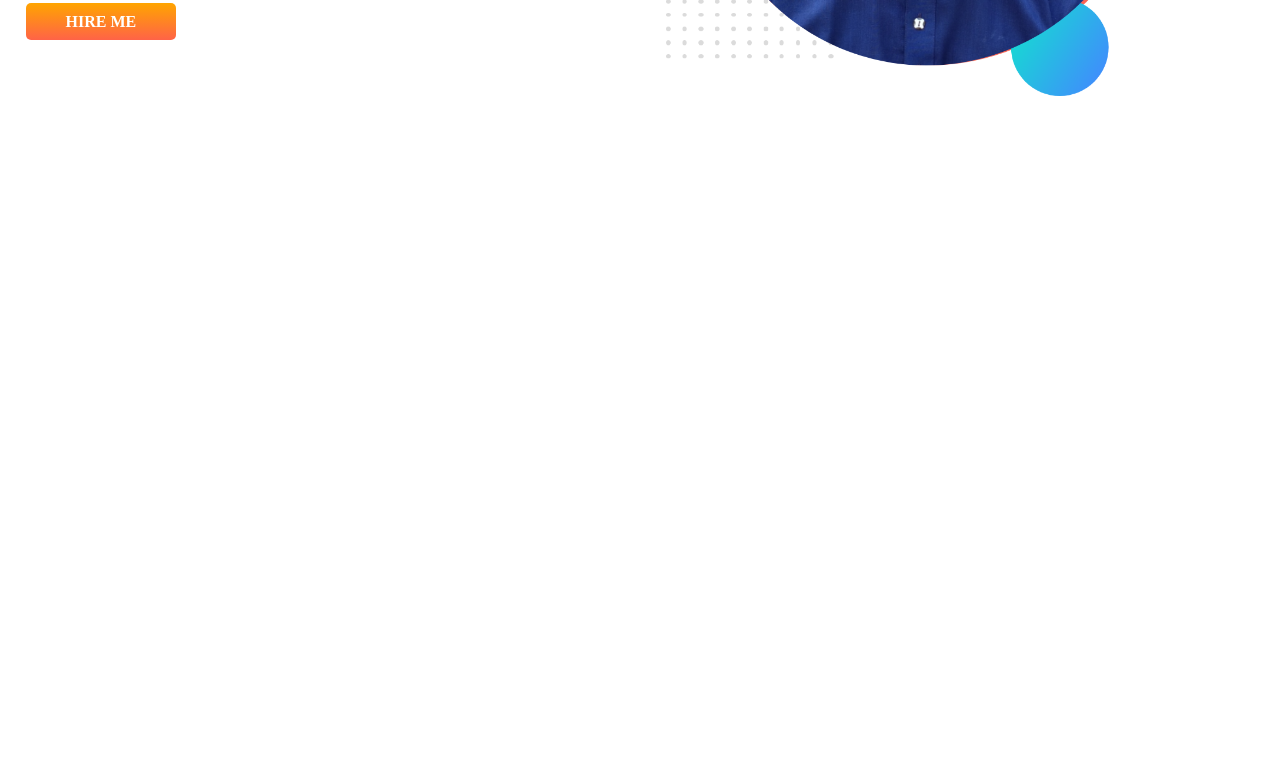
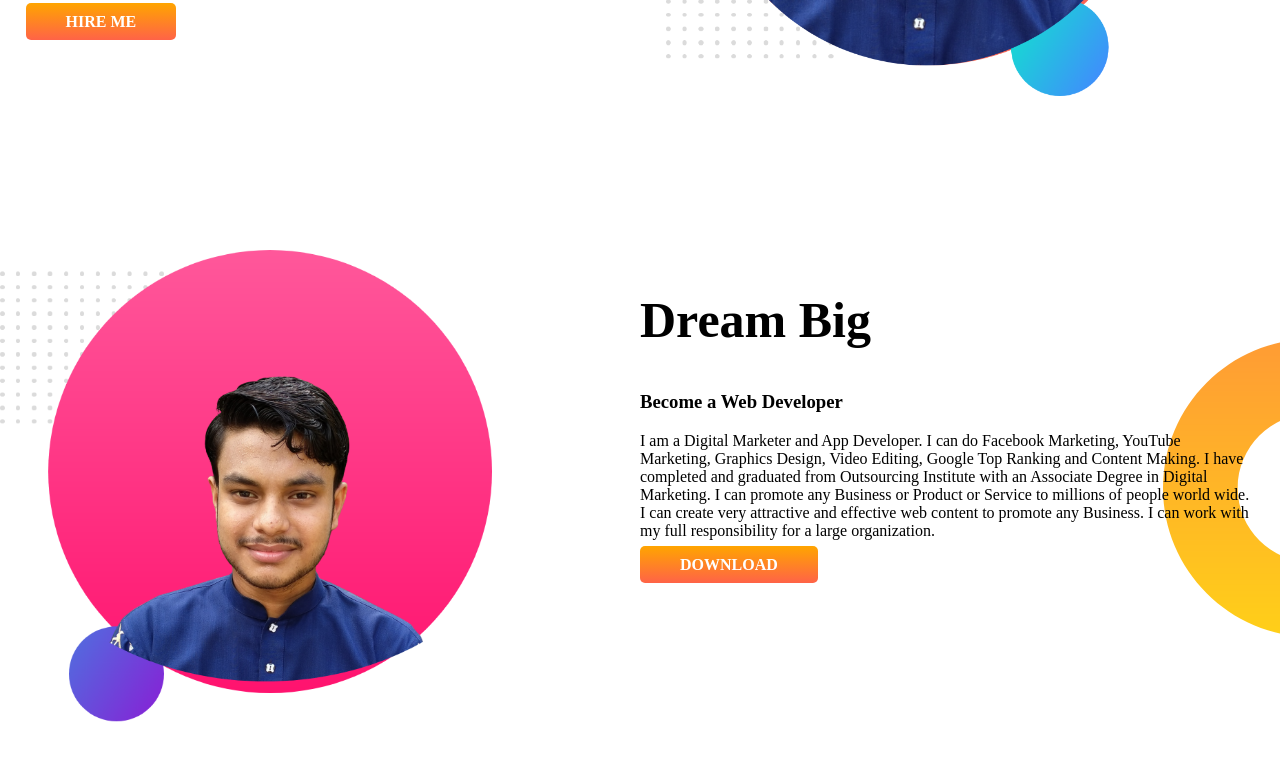
Before and after one commit to mabbasaliofficial/my-first-repo, a plain HTML site: page index.html in a window 1280 px wide. Shown: the part 392-1152 px from the top of the page. Before the commit the page ends 800 px from the top, so only its background shows below. Drawn offline with Linux system fonts and the light colour scheme.

Commit message:
dream Added

```diff
--- a/index.html
+++ b/index.html
@@ -23,6 +23,27 @@
 </section>
 
 
+
+<section class="dream">
+    <div class="half">
+        <img src="my-bg2.png" alt="Abbas Ali">
+    </div>
+
+    <div class="half">
+        <h1>Dream Big</h1>
+        <h3>Become a Web Developer</h3>
+        <p>I am a Digital Marketer and App Developer. I can do Facebook Marketing, YouTube Marketing, Graphics Design, Video Editing, Google Top Ranking and Content Making. I have completed and graduated from Outsourcing Institute with an Associate Degree in Digital Marketing. I can promote any Business or Product or Service to millions of people world wide. I can create very attractive and effective web content to promote any Business. I can work with my full responsibility for a large organization.</p>
+        <a class="click-button2" target="_blank" href="www.facebook.com/mabbasaliofficiall">DOWNLOAD</a>
+    </div>
+
+
+
+
+
+
+</section>
+
+
 <body>
 
 
--- a/style.css
+++ b/style.css
@@ -9,6 +9,7 @@ span {
 }
 section {
     display: flex;
+    margin-bottom: 150px;
 }
 .half-width {
     width: 50%;
@@ -30,3 +31,23 @@ section {
     background-repeat: no-repeat;
 
 }
+.half {
+    width: 50%;
+    padding-right: 2%;
+}
+.half img {
+    width: 80%;
+}
+.click-button2 {
+    text-decoration: none;
+    background-image: linear-gradient(orange, tomato);
+    padding: 10px 40px;
+    color: white;
+    font-weight: 700;
+    border-radius: 5px;
+}
+.dream {
+    background-image: url(dream-bg.png);
+    background-repeat: no-repeat;
+    background-position: right;
+}
```
